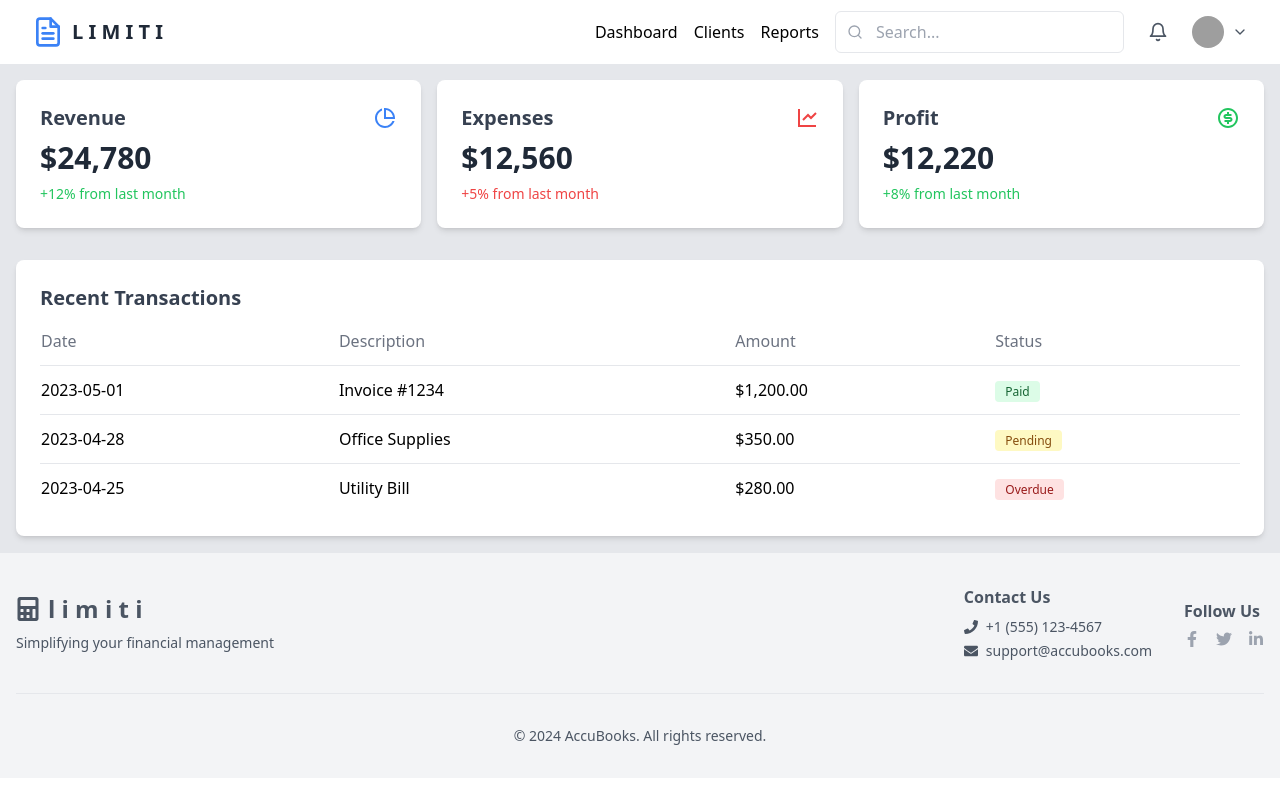
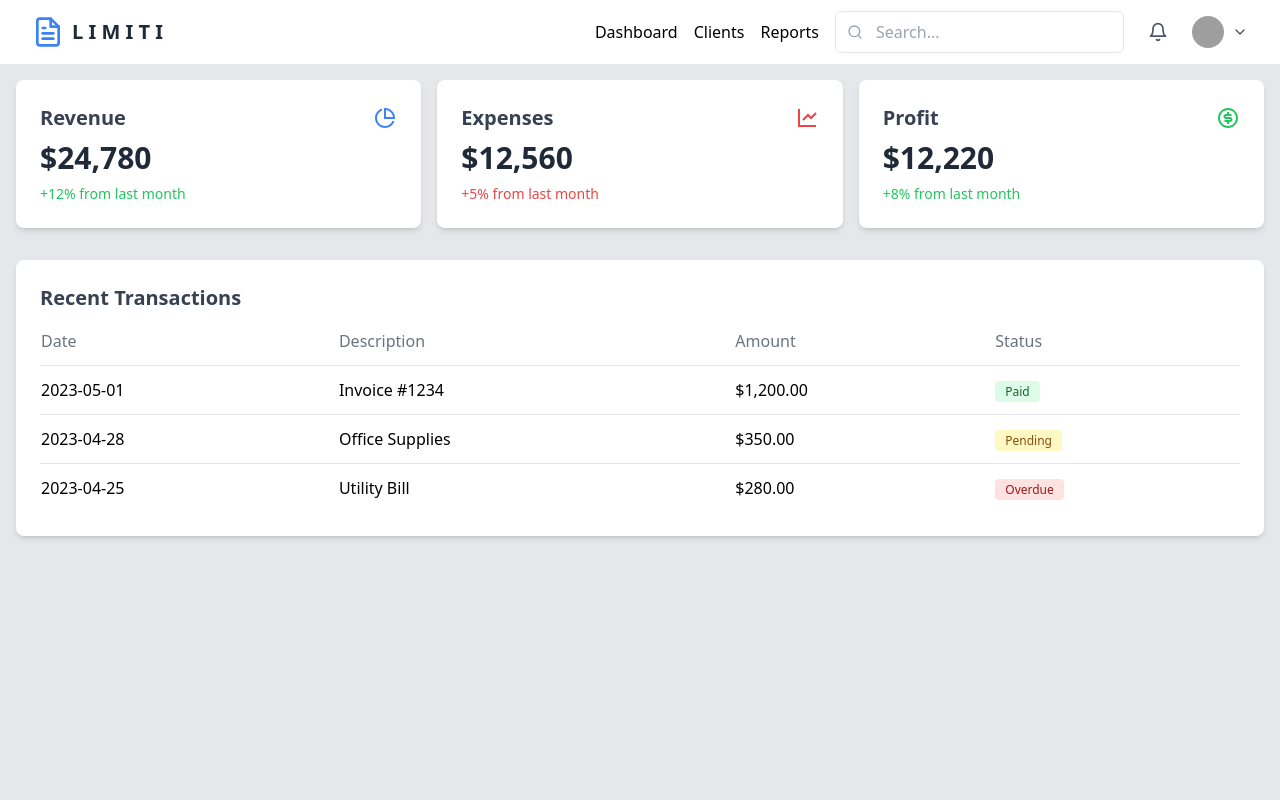
Before and after one commit to markopersonally/accounting-office, a React (Vite) app: page /dashboard in a window 1280 px wide. Shown: the top 800 px of the page. Built offline with nearby package versions, Linux system fonts and the light colour scheme; grey boxes are pictures that could not be loaded.

Commit message:
refactor

```diff
--- a/src/App.jsx
+++ b/src/App.jsx
@@ -1,5 +1,6 @@
 import Clients from "./components/Clients";
 import Dashboard from "./components/Dashboard";
+import Reports from "./components/Reports";
 import ExpenseTracker from "./components/ExpenseTracker";
 import Footer from "./components/Footer";
 import Navigation from "./components/Navigation";
@@ -13,6 +14,7 @@ function App() {
         <Route path="/" element={<ExpenseTracker />} />
         <Route path="/clients" element={<Clients />} />
         <Route path="/dashboard" element={<Dashboard />} />
+        <Route path="/reports" element={<Reports />} />
       </Routes>
       <Footer />
     </Router>
--- a/src/components/Dashboard.jsx
+++ b/src/components/Dashboard.jsx
@@ -6,7 +6,7 @@ import {
 
 export default function Dashboard() {
   return (
-    <div className="flex-1 overflow-x-hidden overflow-y-auto bg-gray-200 p-4">
+    <div className="min-h-screen flex-1 overflow-x-hidden overflow-y-auto bg-gray-200 p-4">
       <div className="grid grid-cols-1 md:grid-cols-2 lg:grid-cols-3 gap-4">
         <div className="bg-white rounded-lg shadow-md p-6">
           <div className="flex items-center justify-between">
--- a/src/components/ExpenseTracker.jsx
+++ b/src/components/ExpenseTracker.jsx
@@ -37,9 +37,9 @@ export default function ExpenseTracker() {
   );
 
   return (
-    <div className="max-w-4xl mx-auto p-4">
+    <div className="min-h-screen max-w-4xl mx-auto p-4">
       <h1 className="text-3xl font-bold text-center mb-8">
-         Office Expense Tracker
+        Office Expense Tracker
       </h1>
 
       <form
--- a/src/components/Reports.jsx
+++ b/src/components/Reports.jsx
@@ -1,6 +1,6 @@
 import { HiDocumentReport, HiCash, HiChartBar, HiClock } from "react-icons/hi";
 
-export default function AccountingReports() {
+export default function Reports() {
   const reports = [
     {
       title: "Financial Statements",
```
